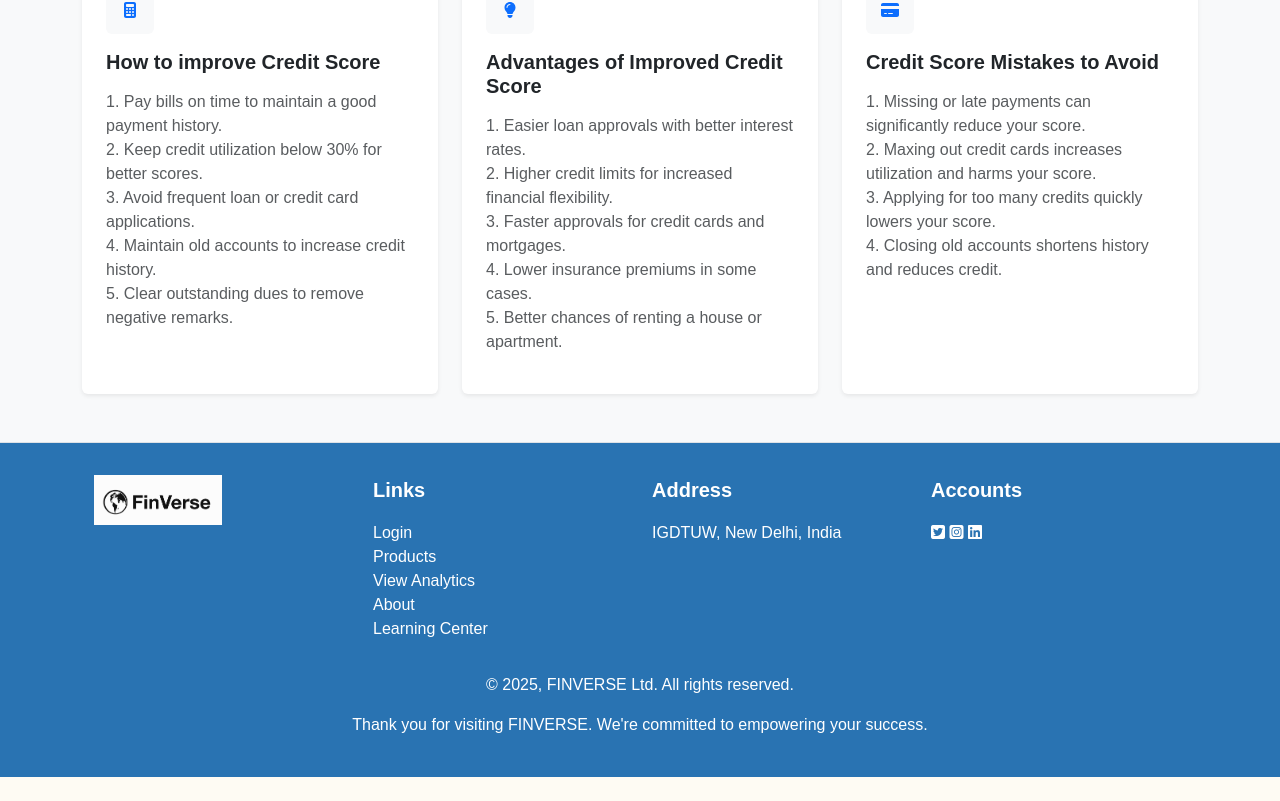
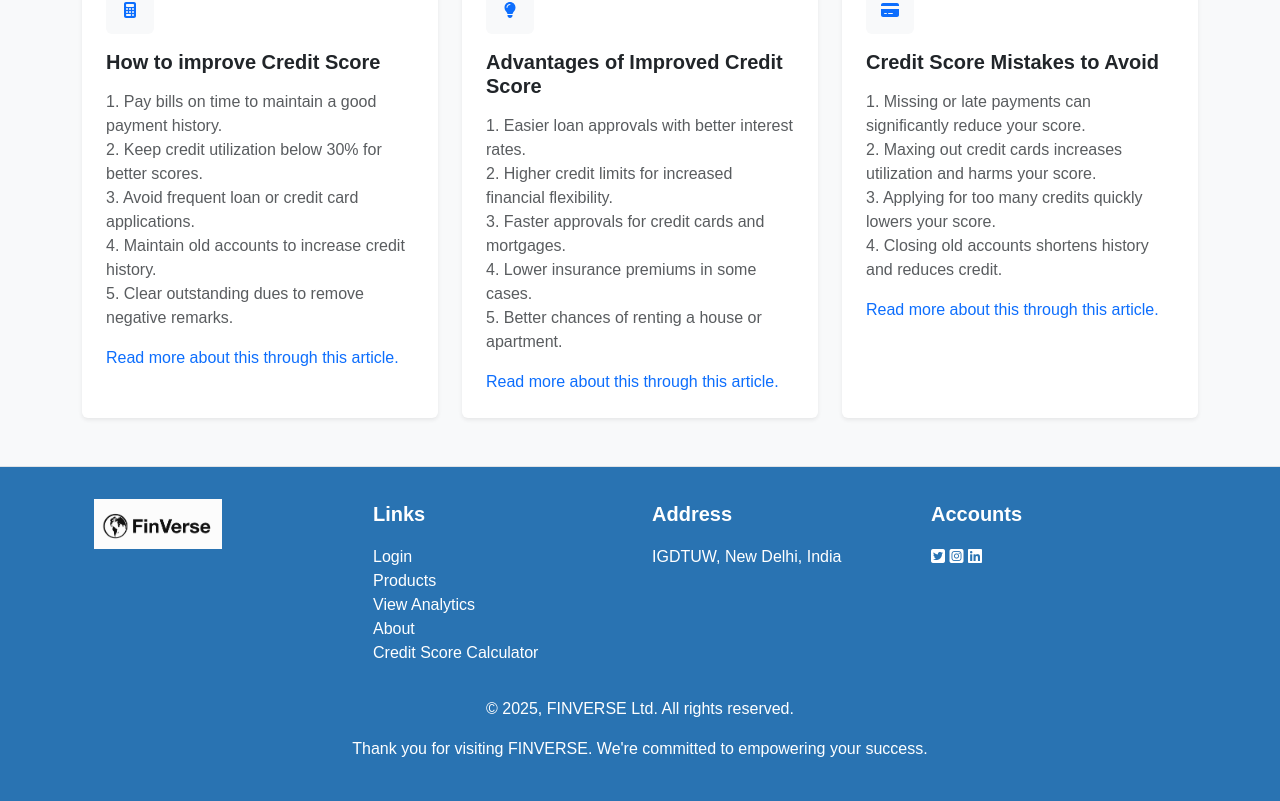
Before and after one commit to ssyy21/FinVerse, a React (Create React App) app: page /CreditScoreAnalysis in a window 1280 px wide. Shown: the part 570-1371 px from the top of the page. Before the commit the page ends 1347 px from the top, so only its background shows below. Built offline with nearby package versions, Linux system fonts and the light colour scheme.

Commit message:
final changes

```diff
--- a/src/landing_page/Footer.js
+++ b/src/landing_page/Footer.js
@@ -19,7 +19,7 @@ function Footer () {
                     <Link className='mb-4 text-white' style={{textDecoration:'none'}} to='/products'>Products </Link><br />
                     <Link className="mb-4 text-white" style={{textDecoration:'none'}} to="/TableauDashBoard">View Analytics</Link><br/>
                     <Link className='mb-4 text-white' style={{textDecoration:'none'}} to='/About'>About </Link><br />
-                    <Link className='mb-4 text-white' style={{textDecoration:'none'}} to='/Homepage'>Learning Center </Link><br />
+                    <Link className='mb-4 text-white' style={{textDecoration:'none'}} to='/CreditScore'>Credit Score Calculator</Link><br />
 
 
                 </div>
--- a/src/landing_page/home/EmailSignup.js
+++ b/src/landing_page/home/EmailSignup.js
@@ -1,7 +1,7 @@
 import React from "react";
 import { Link } from "react-router-dom";
 import '@fortawesome/fontawesome-free/css/all.min.css';
-
+import { useNavigate } from 'react-router-dom';
 
 const EmailSignup = () => {
   const navigate = useNavigate(); // Hook for navigation
@@ -22,7 +22,6 @@ const EmailSignup = () => {
 
         <Link to="/signin">
         <button className="bg-blue-600 hover:bg-blue-700 text-white px-2 py-2 rounded-r-lg ml-4" style={{width : '25%' , backgroundColor: '#2973B2', borderRadius: "8px 8px 8px 8px"}}>
- main
           Get Started
         </button>
         </Link>
--- a/src/landing_page/scoreAnalysis/CreditScore.js
+++ b/src/landing_page/scoreAnalysis/CreditScore.js
@@ -68,10 +68,10 @@ const CreditScore = () => {
     annualIncome: 50000,
     outstandingDebt: 200,
     creditMix: 1,
-    paymentOfMinAmount: 2,
+    paymentOfMinimumAmount: 2,
     interestRate: 10,
-    numOfLoan: 2,
-    numCreditCard: 0,
+    numberOfLoans: 2,
+    numberOfCreditCard: 0,
     creditHistoryAge: 100,
   });
 
@@ -86,10 +86,10 @@ const CreditScore = () => {
       (inputs.annualIncome / 1000) -
       (inputs.outstandingDebt / 50) +
       inputs.creditMix * 10 +
-      (inputs.paymentOfMinAmount * 5) -
+      (inputs.paymentOfMinimumAmount * 5) -
       (inputs.interestRate / 2) +
-      (inputs.numOfLoan * 2) +
-      (inputs.numCreditCard * 3) +
+      (inputs.numberOfLoans * 2) +
+      (inputs.numberOfCreditCard * 3) +
       (inputs.creditHistoryAge / 5);
 
     if (score > 80) setResult("Very Good");
--- a/src/landing_page/scoreAnalysis/CreditScoreAnalysis.js
+++ b/src/landing_page/scoreAnalysis/CreditScoreAnalysis.js
@@ -64,6 +64,7 @@ const CreditScoreAnalysis = () => {
                     4. Maintain old accounts to increase credit history.  <br></br>
                     5. Clear outstanding dues to remove negative remarks.
                 </p>
+                <a href='https://www.investopedia.com/terms/c/credit_score.asp' style={{textDecoration:'none'}}>Read more about this through this article.</a>
               </div>
             </div>
 
@@ -80,6 +81,7 @@ const CreditScoreAnalysis = () => {
                     4. Lower insurance premiums in some cases.  <br></br>
                     5. Better chances of renting a house or apartment.
                 </p>
+                <a href='https://www.finra.org/investors/personal-finance/how-your-credit-score-impacts-your-financial-future' style={{textDecoration:'none'}}>Read more about this through this article.</a>
               </div>
             </div>
 
@@ -96,6 +98,7 @@ const CreditScoreAnalysis = () => {
                     4. Closing old accounts shortens history and reduces credit.   <br></br>
 
                 </p>
+                <a href='https://corporatefinanceinstitute.com/resources/commercial-lending/bad-credit-causes/' style={{textDecoration:'none'}}>Read more about this through this article.</a>
               </div>
             </div>
           </div>
--- a/src/landing_page/signUp/SignIn.js
+++ b/src/landing_page/signUp/SignIn.js
@@ -88,13 +88,13 @@ export default function SignIn() {
             <div className="divider-line"></div>
           </div>
 
-          <button className="google-button">
+          {/* <button className="google-button">
             <img
               src="https://www.gstatic.com/firebasejs/ui/2.0.0/images/auth/google.svg"
               alt="Google Icon"
             />
             Continue with Google
-          </button>
+          </button> */}
 
           <p className="signup-text">
             Don't have an account?{" "}
--- a/src/landing_page/signUp/SignUp.js
+++ b/src/landing_page/signUp/SignUp.js
@@ -107,14 +107,14 @@ export default function SignUp() {
             </div>
           </div>
 
-          <button type="button" className="google-button">
+          {/* <button type="button" className="google-button">
             <img
               src="https://www.gstatic.com/firebasejs/ui/2.0.0/images/auth/google.svg"
               alt=""
               className="google-icon"
             />
             Continue with Google
-          </button>
+          </button> */}
 
           <p className="signin-text">
             Already have an account?{" "}
```
